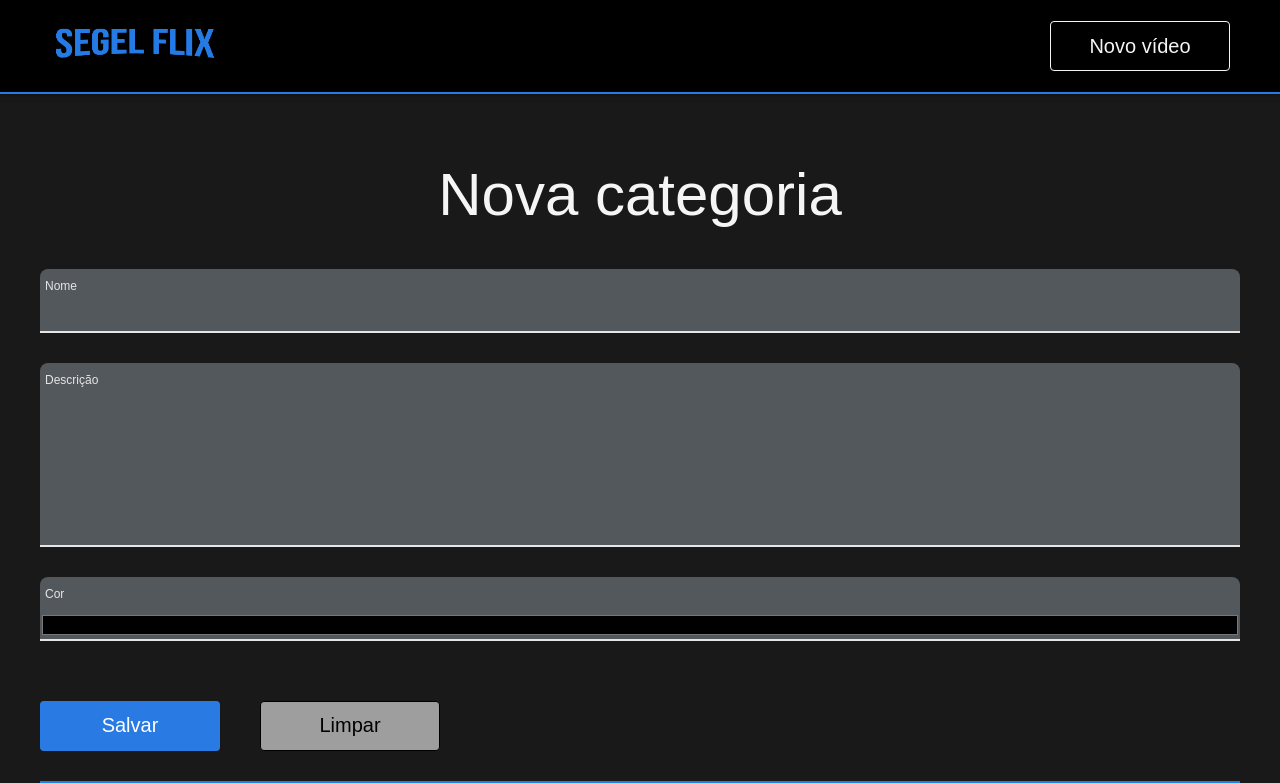
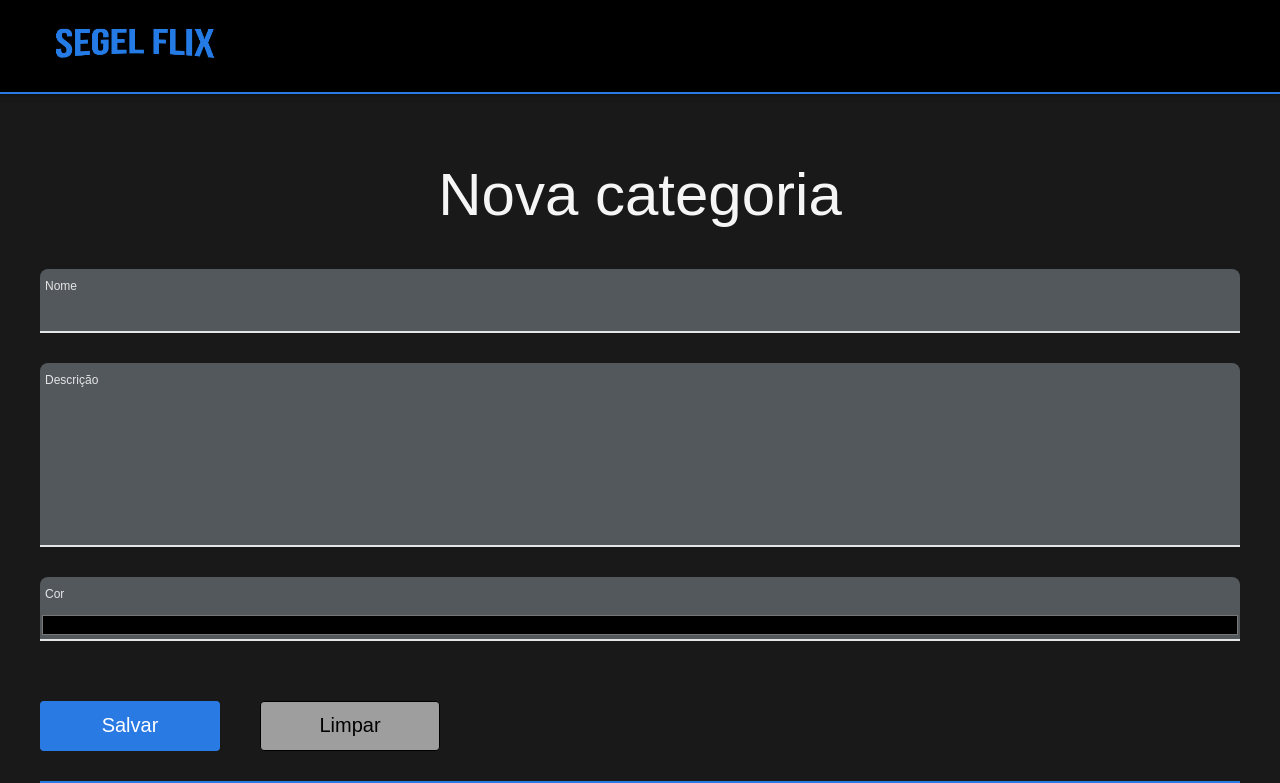
Before and after one commit to V-Carvalho/Alura-FLix, a React (Vite) app: page /newcategory in a window 1280 px wide. Shown: the top 783 px of the page. Built offline with nearby package versions, Linux system fonts and the light colour scheme; no server answers; the database is empty.

Commit message:
Add condicional de visualização no botão novo vídeo

```diff
--- a/src/components/Header/Header.jsx
+++ b/src/components/Header/Header.jsx
@@ -2,7 +2,7 @@
 import styled from "styled-components";
 import logo from "../../assets/images/logo.png";
 import Button from "../Button/Button";
-import { Link } from "react-router-dom";
+import { Link, useLocation } from "react-router-dom";
 
 const StyledHeader = styled.header`
   top: 0;
@@ -14,7 +14,7 @@
   position: fixed;
   align-items: center;
   justify-content: space-between;
-  border-bottom: 2px solid #2A7AE4;
+  border-bottom: 2px solid #2a7ae4;
   background: rgba(0, 0, 0, 1);
   box-shadow: 0px 0px 6px 0px rgba(0, 0, 0, 0.5);
 `;
@@ -25,12 +25,15 @@
 `;
 
 const Header = () => {
+  const pageLocation = useLocation();
+  console.log(pageLocation);
   return (
     <StyledHeader>
       <Link to="/">
         <Logo src={logo} alt="Logo SEGEL FLIX" />
       </Link>
 
+      {pageLocation.pathname === "/" ? (
         <Link to="/newvideo">
           <Button
             height="50px"
@@ -42,6 +45,9 @@
             backgroundColor="#000000"
           />
         </Link>
+      ) : (
+        ""
+      )}
     </StyledHeader>
   );
 };
```
Lines whose indentation alone changed are shown as unchanged.
